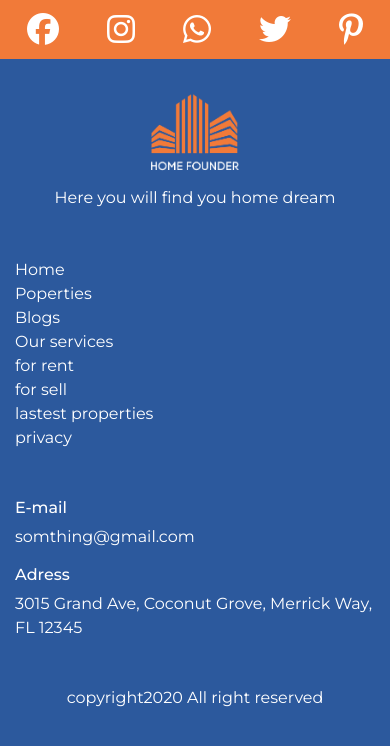
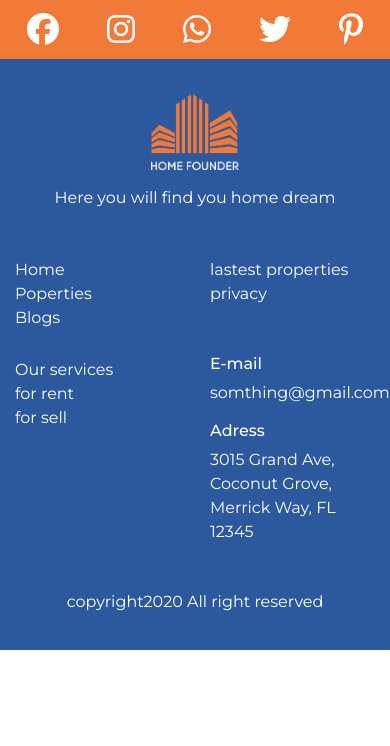
Before and after one commit to badreOuchida/real-estate, a Django app: page /blogs in a window 390 px wide. Shown: the part 3299-4045 px from the top of the page. After the commit the page ends 3949 px from the top, so only its background shows below. Run offline with Django 3.2, Linux system fonts and the light colour scheme; data comes from the database, SQL or seed files in the repository; some libraries are stand-ins or nearby versions.

Commit message:
fix style

```diff
--- a/RealEstate/static/css/main.css
+++ b/RealEstate/static/css/main.css
@@ -652,6 +652,16 @@ a, a:hover{
         line-height: 80px;
         font-size: 20px
     }
+
+    #navbar .nav_container .nav_links a:hover{
+        transition:0.1s;
+        color:gray;
+    }
+
+    #navbar .nav_container .nav_links i:hover{
+        transition:0.1s;
+        color:gray;
+    }
     #navbar .nav_container .nav_links li::before{
         display: none
     }
@@ -714,6 +724,8 @@ a, a:hover{
     }
     .search_box .selects_container .prop{
         margin-right: 0;
+        width:100%;
+        margin:0.5rem;
     }
     #hero_section .content{
         margin-top: 500px
@@ -722,6 +734,14 @@ a, a:hover{
         margin-top: 500px
     }
 }
+
+
+
+@media(max-width: 767px){
+    .our-services{
+        margin-top:1.75rem;
+    }
+}
 /* Large devices (desktops, less than 1200px)
 @media (max-width: 1199.98px) { ... }
 */
--- a/RealEstate/templates/main.html
+++ b/RealEstate/templates/main.html
@@ -43,21 +43,35 @@
                 </div>
             </div>
             <div class="row">
-                <div class="col-md-2">
+
+
+                <div class="col-6">
+
+                    <div class="row">
+                        <div class="col-md-6">
                             <ul>
                                 <li><a href="#">Home</a></li>
                                 <li><a href="#">Poperties</a></li>
                                 <li><a href="#">Blogs</a></li>
                             </ul>
                         </div>
-                <div class="col-md-2">
+                        <div class="col-md-6 our-services">
                             <ul>
                                 <li><a href="#">Our services</a></li>
                                 <li><a href="#">for rent</a></li>
                                 <li><a href="#">for sell</a></li>
                             </ul>
                         </div>
-                <div class="col-md-2 mb-5">
+                    </div>
+
+                </div>
+
+
+                <div class="col-6">
+
+                    <div class="row">
+
+                        <div class="col-md-6 mb-5">
                             <ul>
                                 <li><a href="#">lastest properties</a></li>
                                 <li><a href="#">privacy</a></li>
@@ -69,7 +83,13 @@
                             <h6>Adress</h6>
                             <p>3015 Grand Ave, Coconut Grove, Merrick Way, FL 12345 </p>
                         </div>
+
                     </div>
+                </div>
+
+            </div>
+
+
             <p class="copy_right">
                 copyright2020  All right reserved
             </p>
```
Lines whose indentation alone changed are shown as unchanged.
